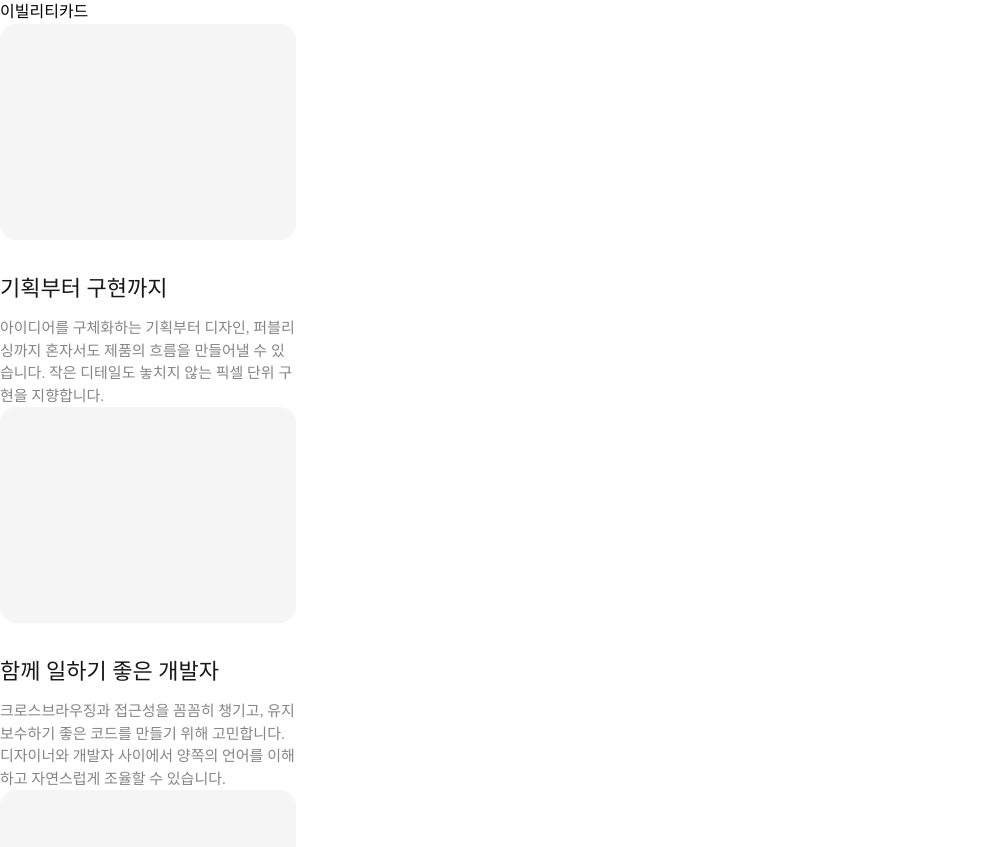
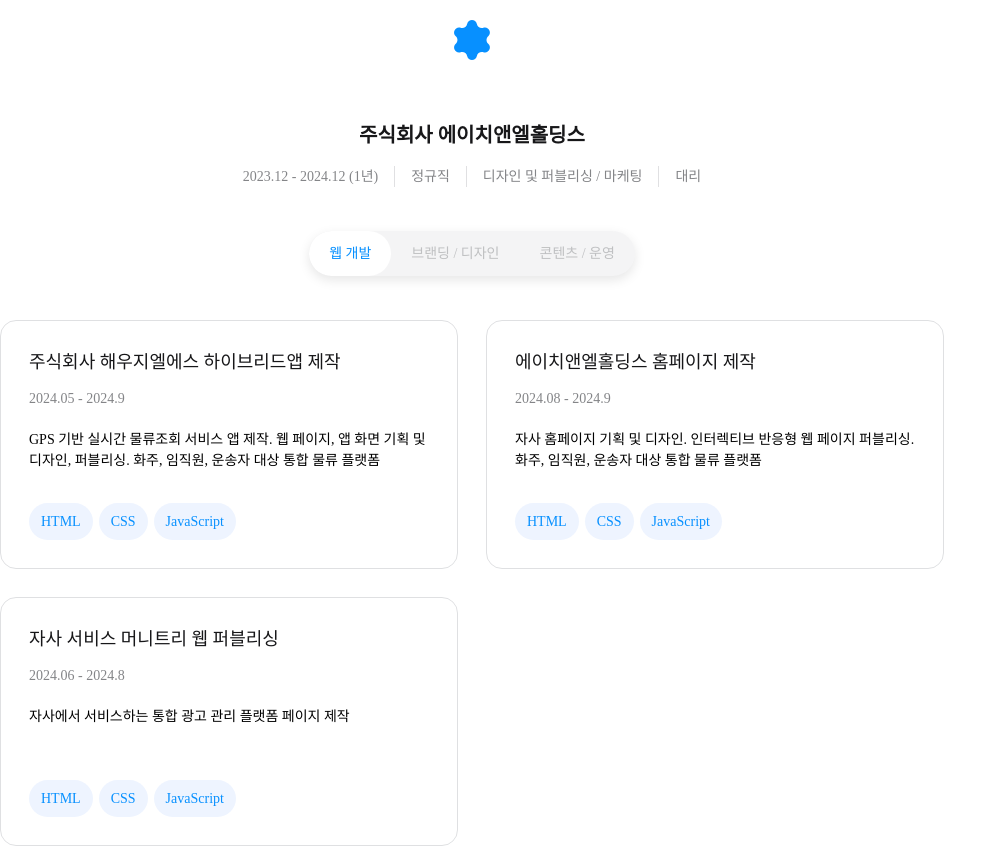
Before and after one commit to clubnerdy/react-lab, a React app: page / in a window 1280 px wide. Shown: the top 847 px of the page, without its empty margins (0-1007 px from the left). Built offline with nearby package versions, Linux system fonts and the light colour scheme; the HTML template or start-up script is replaced by a standard one.

Commit message:
careercontainer UI 완료

```diff
--- a/src/App.jsx
+++ b/src/App.jsx
@@ -1,38 +1,10 @@
 import "./App.css";
-import { Exam } from "./assets";
-import AbilityCard from "./components/AbilityCard";
+import CareerContainer from "./components/CareerContainer";
 
 function App() {
-  const abilities = [
-    {
-      id: 1,
-      imgUrl: Exam,
-      title: "기획부터 구현까지",
-      description:
-        "아이디어를 구체화하는 기획부터 디자인, 퍼블리싱까지 혼자서도 제품의 흐름을 만들어낼 수 있습니다. 작은 디테일도 놓치지 않는 픽셀 단위 구현을 지향합니다.",
-    },
-    {
-      id: 2,
-      imgUrl: Exam,
-      title: "함께 일하기 좋은 개발자",
-      description:
-        "크로스브라우징과 접근성을 꼼꼼히 챙기고, 유지보수하기 좋은 코드를 만들기 위해 고민합니다. 디자이너와 개발자 사이에서 양쪽의 언어를 이해하고 자연스럽게 조율할 수 있습니다.",
-    },
-    {
-      id: 3,
-      imgUrl: Exam,
-      title: "협업과 커뮤니케이션",
-      description:
-        "Git과 Notion을 활용해 체계적으로 협업합니다. 디자인과 개발 사이의 연결을 매끄럽게 조율하며, 작업 과정과 결과물을 명확하게 공유할 수 있습니다.",
-    },
-  ];
-
   return (
     <>
-      이빌리티카드
-      {abilities.map((item) => (
-        <AbilityCard key={item.id} {...item} />
-      ))}
+      <CareerContainer />
     </>
   );
 }
--- a/src/assets/index.js
+++ b/src/assets/index.js
@@ -1,4 +1,6 @@
 import navIcon from "./icon/icon-nav.svg";
-import Exam from "./images/example.png";
+import companyIcon from "./icon/icon-company.svg";
 
-export { navIcon, Exam };
+import examImage from "./images/example.png";
+
+export { navIcon, companyIcon, examImage };
--- /dev/null
+++ b/src/components/CareerContainer.css
@@ -0,0 +1,56 @@
+.CareerContainer {
+  max-width: 944px;
+  display: inline-flex;
+  flex-direction: column;
+  align-items: center;
+  gap: 40px;
+}
+
+.CareerContainer .container {
+  width: 100%;
+  display: inline-flex;
+  flex-direction: column;
+  gap: 44px;
+}
+
+.CareerContainer .container .career_header {
+  width: 100%;
+  display: inline-flex;
+  flex-direction: column;
+  align-items: center;
+  gap: 16px;
+}
+
+.CareerContainer .container .career_header h3 {
+  font-size: 20px;
+  font-weight: 700;
+}
+
+.CareerContainer .container .career_header ul {
+  display: flex;
+}
+
+.CareerContainer .container .career_header li {
+  padding: 0 16px;
+  font-size: 14px;
+  font-weight: 400;
+  color: var(--label-alternative);
+  border-right: 1px solid var(--line-normal);
+}
+
+.CareerContainer .container .career_header li:last-child {
+  border: none;
+}
+
+.CareerContainer .container .career_nav {
+  display: flex;
+  justify-content: center;
+}
+
+.CareerContainer .container .career_list {
+  display: grid;
+  grid-template-columns: repeat(2, 1fr);
+  grid-auto-rows: auto;
+  grid-gap: 28px;
+  align-items: start;
+}
--- /dev/null
+++ b/src/components/CareerContainer.jsx
@@ -0,0 +1,43 @@
+import { companyIcon } from "@/assets";
+import TabList from "./TabList";
+import { useState } from "react";
+import projects from "@/data/projects";
+import CareerCard from "./CareerCard";
+import "./CareerContainer.css";
+
+const CareerContainer = () => {
+  const [active, setActive] = useState(1);
+  const tabs = [
+    { id: 1, label: "웹 개발" },
+    { id: 2, label: "브랜딩 / 디자인" },
+    { id: 3, label: "콘텐츠 / 운영" },
+  ];
+
+  return (
+    <div className="CareerContainer">
+      <figure>
+        <img src={companyIcon} alt="" />
+      </figure>
+      <div className="container">
+        <div className="career_header">
+          <h3>주식회사 에이치앤엘홀딩스</h3>
+          <ul>
+            <li>2023.12 - 2024.12 (1년)</li>
+            <li>정규직</li>
+            <li>디자인 및 퍼블리싱 / 마케팅</li>
+            <li>대리</li>
+          </ul>
+        </div>
+        <div className="career_nav">
+          <TabList tabs={tabs} activeTab={active} onTabChange={setActive} />
+        </div>
+        <div className="career_list">
+          {projects.map((item) => (
+            <CareerCard key={item.id} {...item} />
+          ))}
+        </div>
+      </div>
+    </div>
+  );
+};
+export default CareerContainer;
```
Also changed, not shown: src/assets/icon/icon-company.svg (added).
